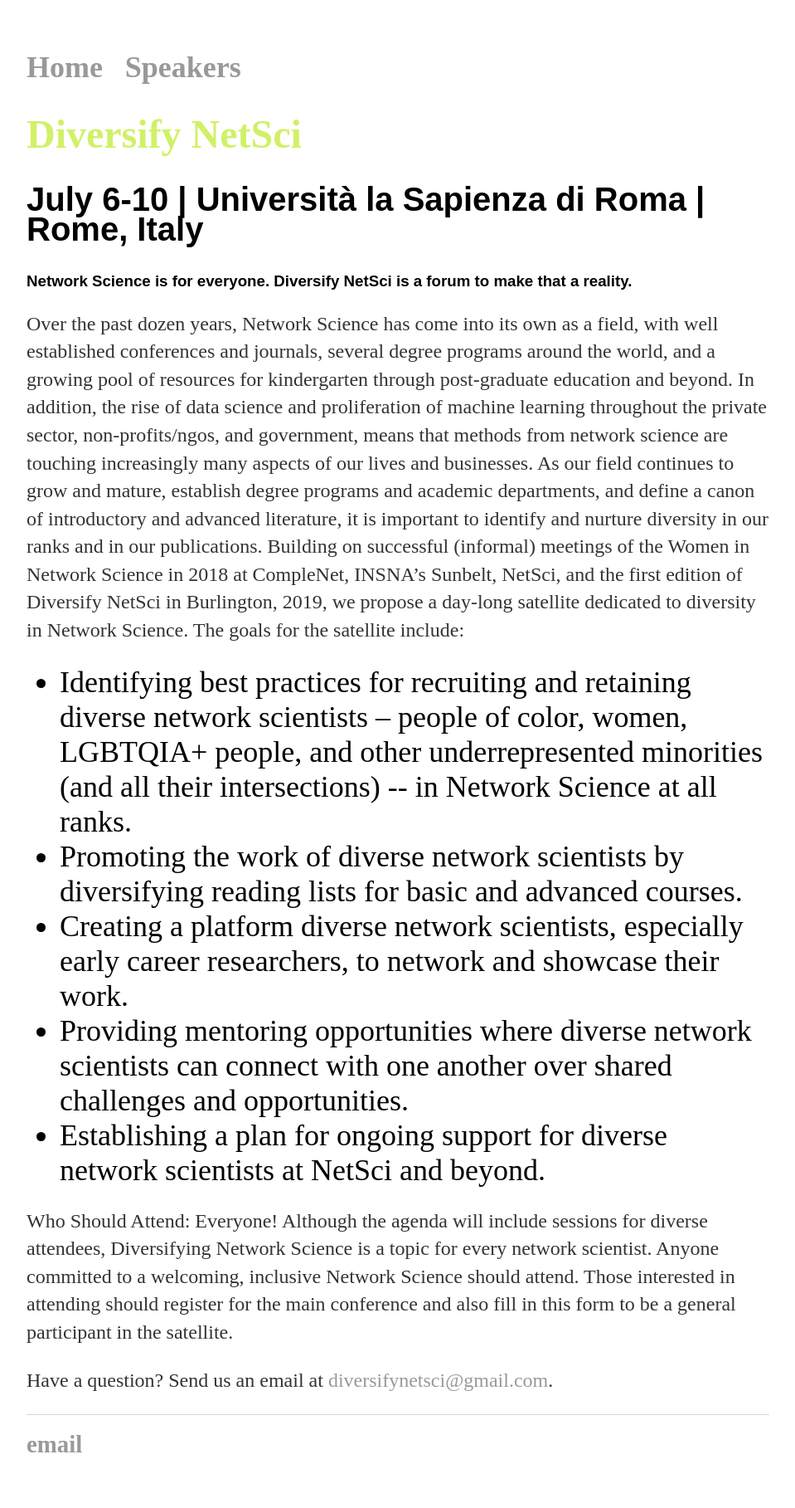
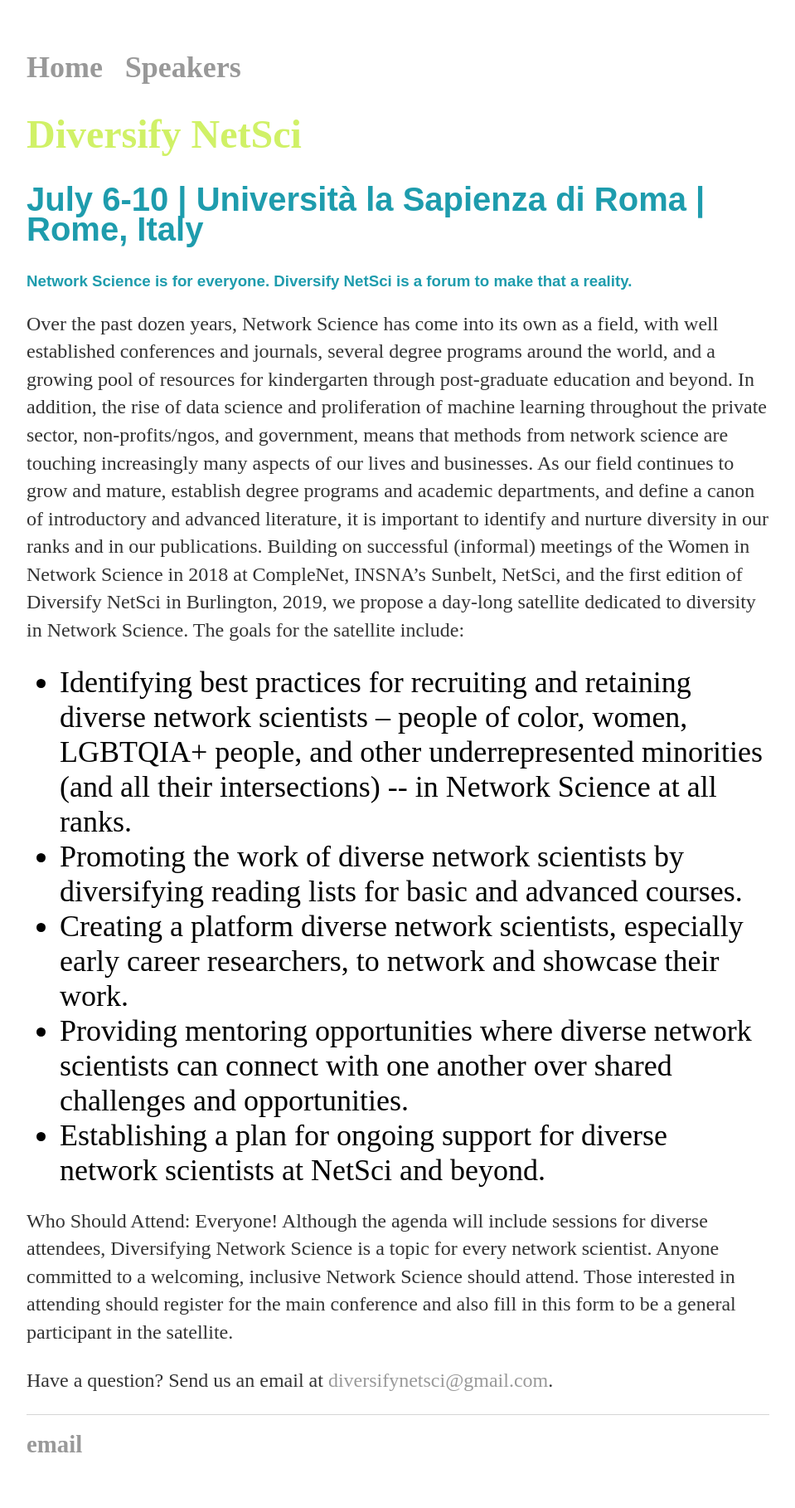
Before and after one commit to diversify-netsci/diversify-netsci.github.io, a Jekyll site: the page built from index.html, in a window 1280 px wide. Shown: the whole page at 83% size, without its empty margins (160-1119 px from the left). Built offline with Jekyll 4.4.1, drawn with Linux system fonts in a browser that asks for light colours.

Commit message:
Update main.css

```diff
--- a/css/main.css
+++ b/css/main.css
@@ -26,12 +26,14 @@
 }
 h2 {
     font-size: 2.5em;
+    color: #1e9cad;
     font-family: Raleway, sans-serif;
     line-height: 36px;
     text-align: left;
     text-transform: none;
 }
 h3 {
+    color: #1e9cad;
     font-family: Raleway, sans-serif;
 }
 p {
```
